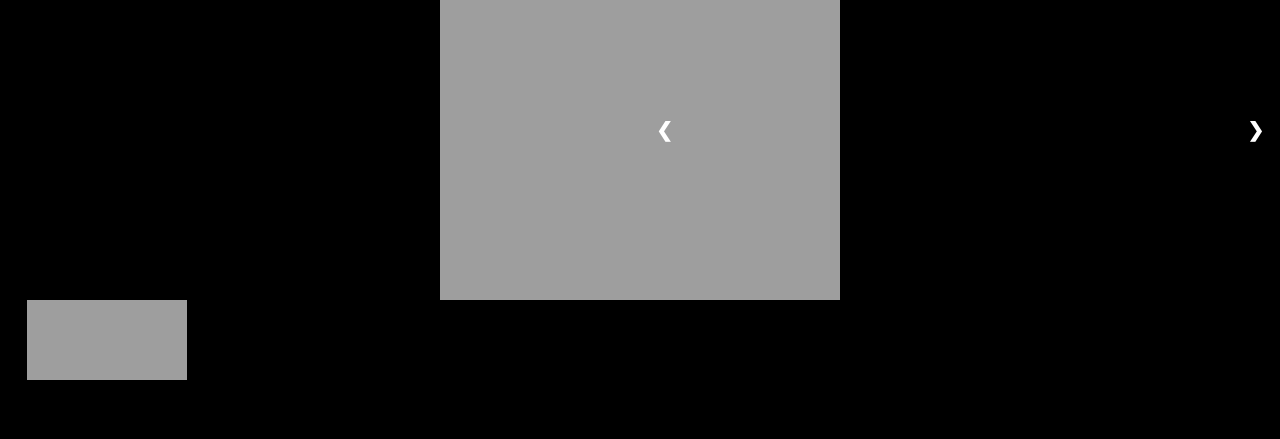
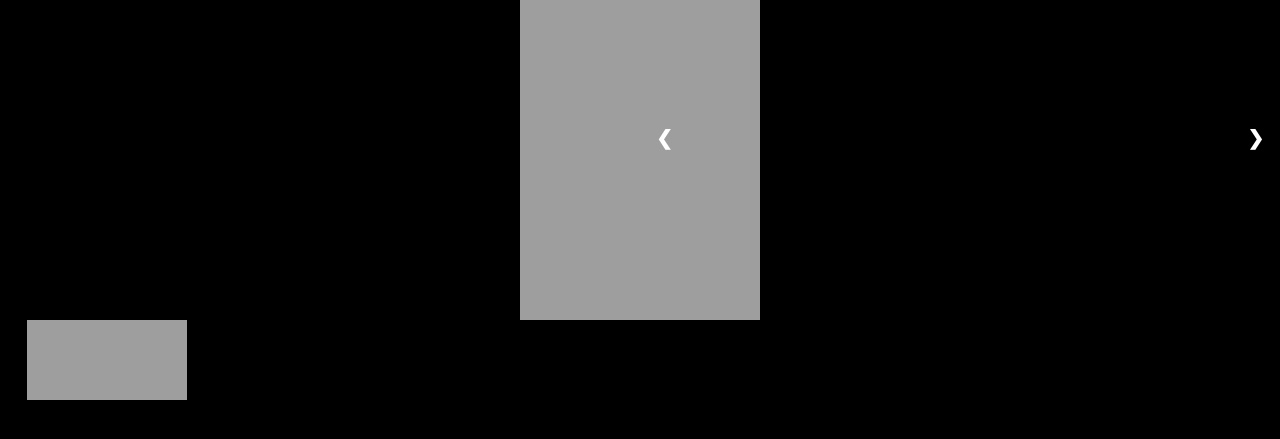
Before and after one commit to LWFlouisa/Portfolio, a Jekyll site: the page ArtImplements/index.html, which Jekyll copies as it is, in a window 1280 px wide. Shown: the top 439 px of the page. Built offline with Jekyll 4.4.1, drawn with Linux system fonts in a browser that asks for light colours.

Commit message:
Update index.html

```diff
--- a/ArtImplements/index.html
+++ b/ArtImplements/index.html
@@ -111,7 +111,7 @@
 
     <div class="container">
        <div class="mySlides">
-         <img src="https://lwflouisa.github.io/Portfolio/ArtImplements/images/20210924_183519.jpg">
+         <img src="https://lwflouisa.github.io/Portfolio/ArtImplements/images/20210924_183519.jpg" height="320", width="240">
        </div>
 
        <a class="prev" onclick="plusSlides(-1)">❮</a>
@@ -119,7 +119,7 @@
 
        <div class="row">
          <div class="column">
-           <img src="https://lwflouisa.github.io/Portfolio/ArtImplements/images/20210924_183519.jpgg" height="80px" width="160px">
+           <img src="https://lwflouisa.github.io/Portfolio/ArtImplements/images/20210924_183519.jpg" height="80px" width="160px">
          </div>
        </div>
     </div>
```
